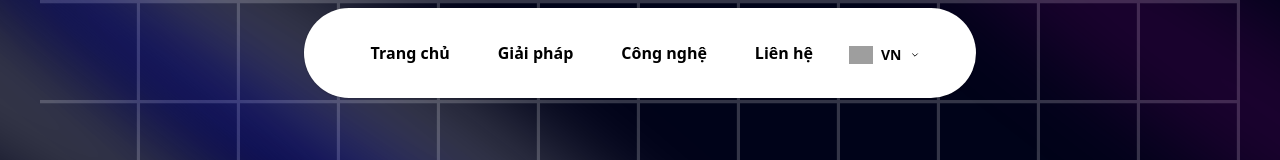
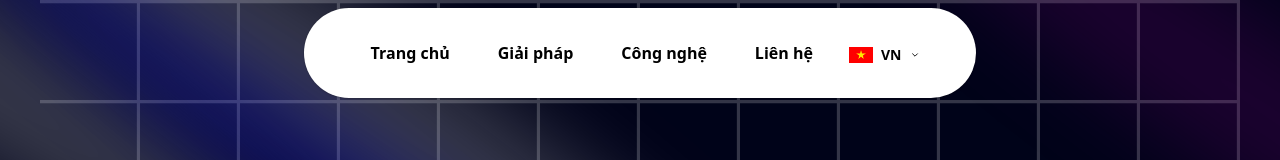
Before and after one commit to TriKnight/vietbotics, a Next.js app: page /vn in a window 1280 px wide. Shown: the top 160 px of the page. Built offline with nearby package versions, Linux system fonts and the light colour scheme; grey boxes are pictures that could not be loaded.

Commit message:
add 1st step

```diff
--- a/components/HeroVN.tsx
+++ b/components/HeroVN.tsx
@@ -239,7 +239,7 @@ function Navbar({ className }: { className?: string }) {
             className="flex items-center space-x-2 p-1 hover:bg-neutral-200 dark:hover:bg-neutral-700 rounded-md transition"
           >
             <Image
-              src={`/logos/${currentLang}.svg`}
+              src={`/logos/${currentLang}.png`}
               alt={currentLang === "en" ? "EN" : "VN"}
               width={24}
               height={24}
```
